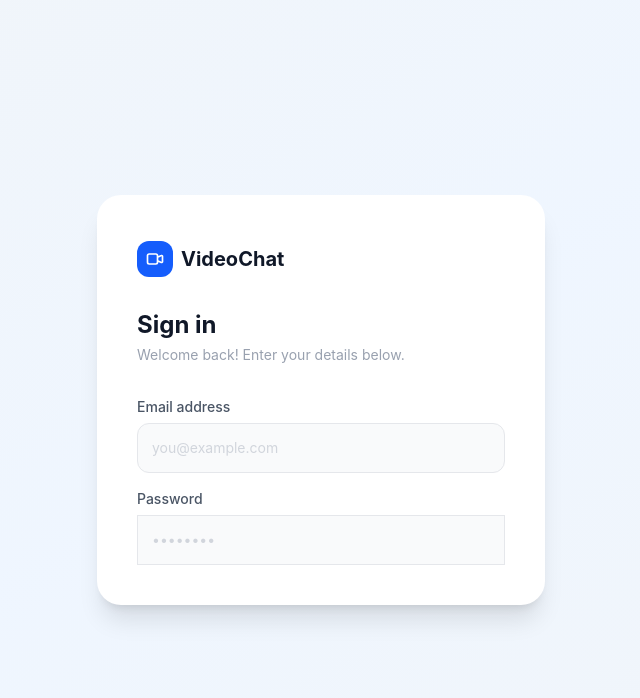
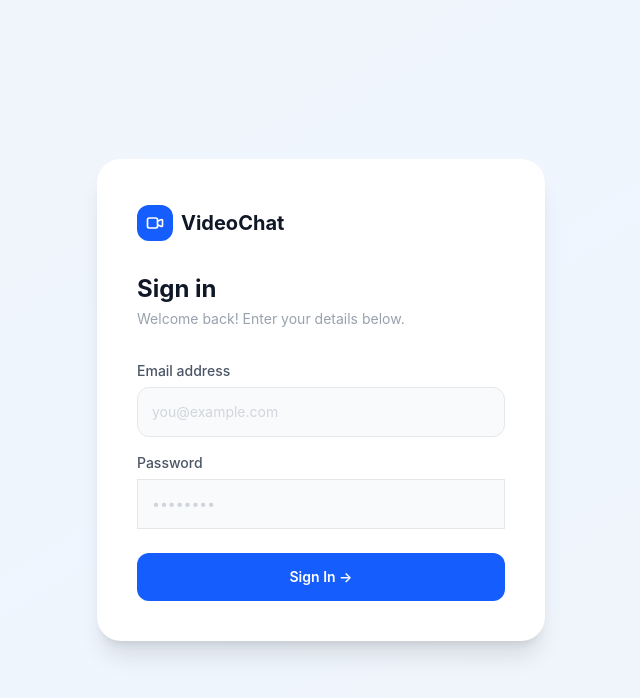
Before and after one commit to Yashas-webdev/mern-video-chat, a React (Vite) app in the folder client/: page /login in a window 1280 px wide. Shown: the top 698 px of the page, without its empty margins (319-959 px from the left). Built offline with nearby package versions, Linux system fonts and the light colour scheme.

Commit message:
feat: added the submit button

```diff
--- a/client/src/pages/LoginPage.jsx
+++ b/client/src/pages/LoginPage.jsx
@@ -94,6 +94,22 @@ const LoginPage = () => {
               />
             </div>
 
+            <button
+               type='submit'
+               disabled={isLoading}
+               className='w-full bg-blue-600 hover:bg-blue-700 disabled:opacity-50 disabled:cursor-not-allowed text-white font-semibold p-3.5 rounded-xl transition-all text-sm mt-2'
+            >
+              {isLoading ? (
+                <span className='flex items-center justify-center gap-2'>
+                  <svg className='animate-spin h-4 w-4' viewBox='0 0 24 24' fill='none'>
+                    <circle className='opacity-25' cx='12' r='12' r='10' stroke='currentColor' strokeWidth='4'/>
+                    <path className='opacity-75' fill='currentColor' d='M4 12a8 8 0 018-8v8z'/>
+                  </svg>
+                  Signing in...
+                </span>
+              ):'Sign In →'}
+            </button>
+
           </form>
         </div>
       </div>
```
